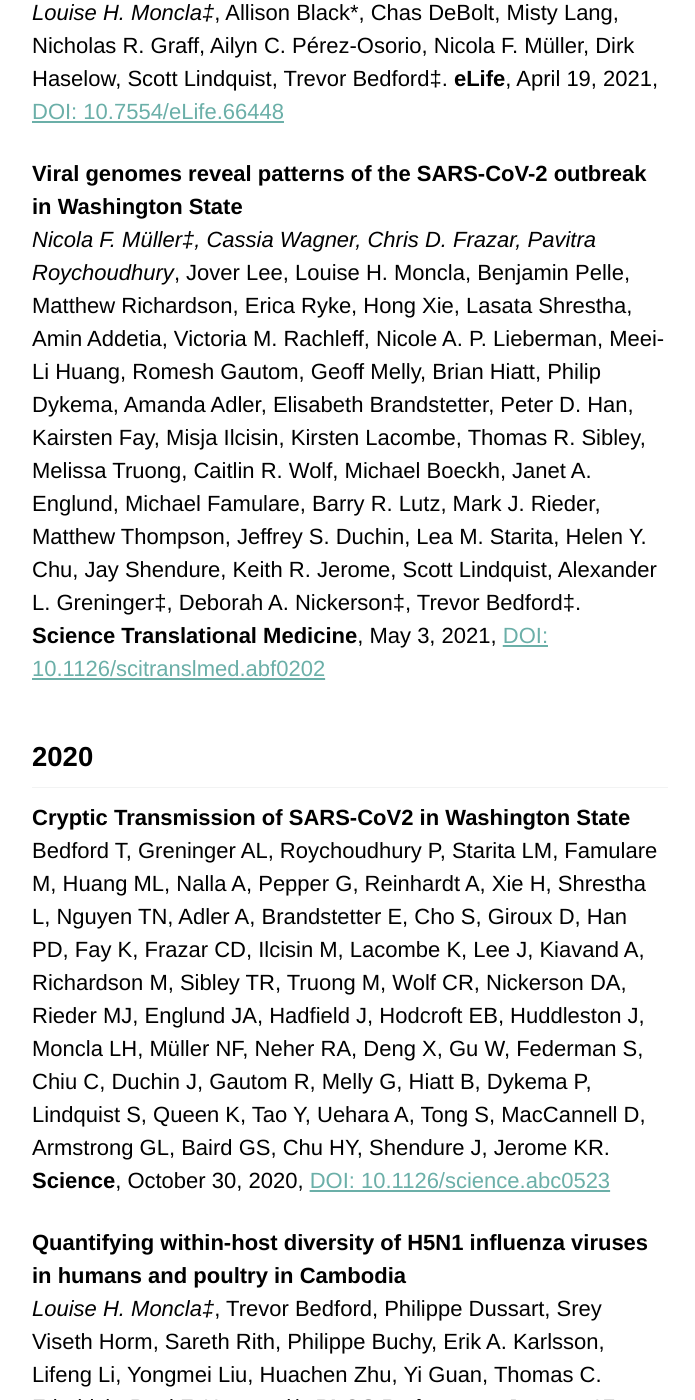
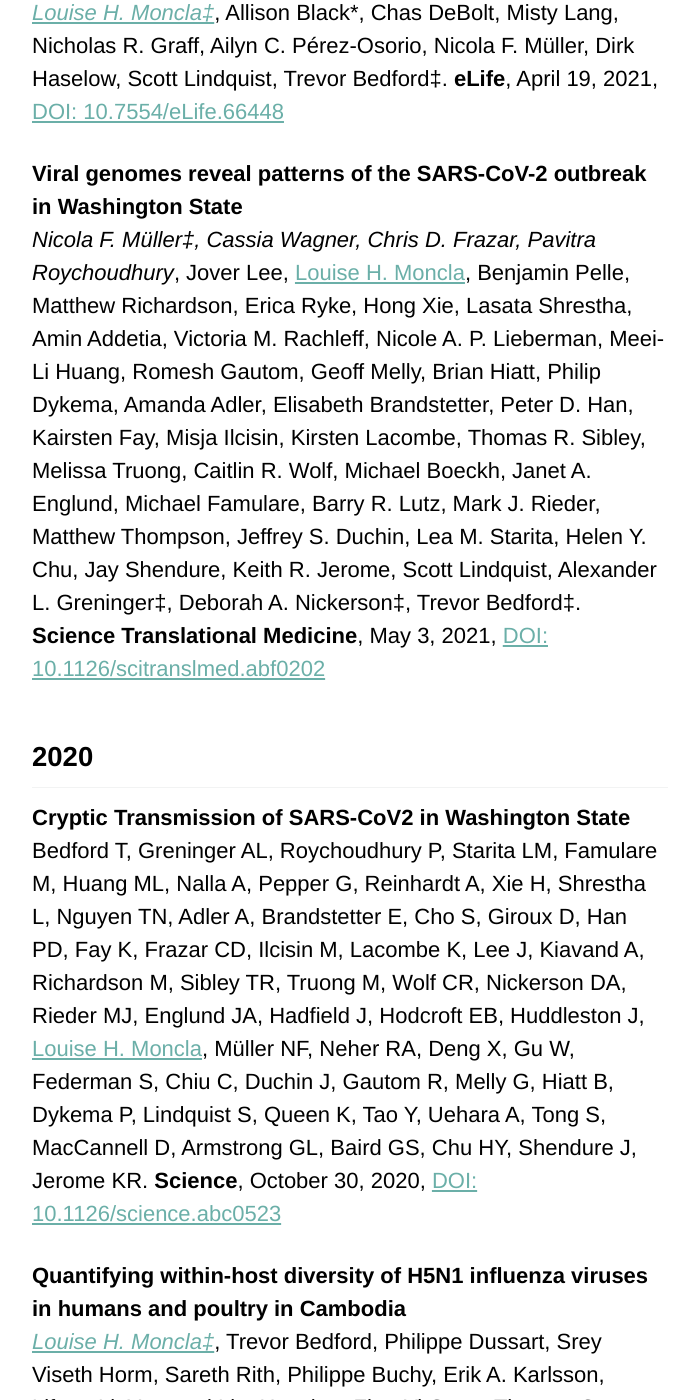
Before and after one commit to lmoncla/monclalab, a Jekyll site: the page built from _pages/publications.md, in a window 1280 px wide and 1400 px high, scrolled down 7169 px. Shown: the whole window, without its empty margins (290-985 px from the left). Built offline with Jekyll 4.4.1, drawn with Linux system fonts in a browser that asks for light colours; cached includes are drawn as plain includes; a script that is not in the unit is left out; comment, search, counter and statistics services are not loaded; some of the changed text lies outside the part shown.

Commit message:
working on better formatting for publications

```diff
--- a/_pages/publications.md
+++ b/_pages/publications.md
@@ -81,66 +81,66 @@ __Acute SARS-CoV-2 infections harbor limited within-host diversity and transmit
 *Katarina Braun, Gage Moreno*, Cassia Wagner, Molly A. Accola, William M. Rehrauer, David Baker, Katia Koelle, David H. O’Connor, Trevor Bedford, Thomas C. Friedrich‡, [Louise H. Moncla‡](https://lmoncla.github.io/monclalab/team/LouiseMoncla/). __PLOS Pathogens__, August 23, 2021, [DOI: 10.1371/journal.ppat.1009849](https://journals.plos.org/Plospathogens/article?id=10.1371/journal.ppat.1009849)
 
 __Repeated introductions and intensive community transmission fueled a mumps virus outbreak in Washington State__<br/>
-*Louise H. Moncla‡*, Allison Black*, Chas DeBolt, Misty Lang, Nicholas R. Graff, Ailyn C. Pérez-Osorio, Nicola F. Müller, Dirk Haselow, Scott Lindquist, Trevor Bedford‡. __eLife__, April 19, 2021, [DOI: 10.7554/eLife.66448](https://elifesciences.org/articles/66448.pdf)
+[*Louise H. Moncla‡*](https://lmoncla.github.io/monclalab/team/LouiseMoncla/), Allison Black*, Chas DeBolt, Misty Lang, Nicholas R. Graff, Ailyn C. Pérez-Osorio, Nicola F. Müller, Dirk Haselow, Scott Lindquist, Trevor Bedford‡. __eLife__, April 19, 2021, [DOI: 10.7554/eLife.66448](https://elifesciences.org/articles/66448.pdf)
 
 __Viral genomes reveal patterns of the SARS-CoV-2 outbreak in Washington State<br/>__
-*Nicola F. Müller‡, Cassia Wagner, Chris D. Frazar, Pavitra Roychoudhury*, Jover Lee, Louise H. Moncla, Benjamin Pelle, Matthew Richardson, Erica Ryke, Hong Xie, Lasata Shrestha, Amin Addetia, Victoria M. Rachleff, Nicole A. P. Lieberman, Meei-Li Huang, Romesh Gautom, Geoff Melly, Brian Hiatt, Philip Dykema, Amanda Adler, Elisabeth Brandstetter, Peter D. Han, Kairsten Fay, Misja Ilcisin, Kirsten Lacombe, Thomas R. Sibley, Melissa Truong, Caitlin R. Wolf, Michael Boeckh, Janet A. Englund, Michael Famulare, Barry R. Lutz, Mark J. Rieder, Matthew Thompson, Jeffrey S. Duchin, Lea M. Starita, Helen Y. Chu, Jay Shendure, Keith R. Jerome, Scott Lindquist, Alexander L. Greninger‡, Deborah A. Nickerson‡, Trevor Bedford‡.  __Science Translational Medicine__, May 3, 2021, [DOI: 10.1126/scitranslmed.abf0202](https://www.science.org/doi/full/10.1126/scitranslmed.abf0202)
+*Nicola F. Müller‡, Cassia Wagner, Chris D. Frazar, Pavitra Roychoudhury*, Jover Lee, [Louise H. Moncla](https://lmoncla.github.io/monclalab/team/LouiseMoncla/), Benjamin Pelle, Matthew Richardson, Erica Ryke, Hong Xie, Lasata Shrestha, Amin Addetia, Victoria M. Rachleff, Nicole A. P. Lieberman, Meei-Li Huang, Romesh Gautom, Geoff Melly, Brian Hiatt, Philip Dykema, Amanda Adler, Elisabeth Brandstetter, Peter D. Han, Kairsten Fay, Misja Ilcisin, Kirsten Lacombe, Thomas R. Sibley, Melissa Truong, Caitlin R. Wolf, Michael Boeckh, Janet A. Englund, Michael Famulare, Barry R. Lutz, Mark J. Rieder, Matthew Thompson, Jeffrey S. Duchin, Lea M. Starita, Helen Y. Chu, Jay Shendure, Keith R. Jerome, Scott Lindquist, Alexander L. Greninger‡, Deborah A. Nickerson‡, Trevor Bedford‡.  __Science Translational Medicine__, May 3, 2021, [DOI: 10.1126/scitranslmed.abf0202](https://www.science.org/doi/full/10.1126/scitranslmed.abf0202)
 
 ## 2020
 __Cryptic Transmission of SARS-CoV2 in Washington State<br/>__
-Bedford T, Greninger AL, Roychoudhury P, Starita LM, Famulare M, Huang ML, Nalla A, Pepper G, Reinhardt A, Xie H, Shrestha L, Nguyen TN, Adler A, Brandstetter E, Cho S, Giroux D, Han PD, Fay K, Frazar CD, Ilcisin M, Lacombe K, Lee J, Kiavand A, Richardson M, Sibley TR, Truong M, Wolf CR, Nickerson DA, Rieder MJ, Englund JA, Hadfield J, Hodcroft EB, Huddleston J, Moncla LH, Müller NF, Neher RA, Deng X, Gu W, Federman S, Chiu C, Duchin J, Gautom R, Melly G, Hiatt B, Dykema P, Lindquist S, Queen K, Tao Y, Uehara A, Tong S, MacCannell D, Armstrong GL, Baird GS, Chu HY, Shendure J, Jerome KR. __Science__, October 30, 2020, [DOI: 10.1126/science.abc0523](https://www.science.org/doi/full/10.1126/science.abc0523)
+Bedford T, Greninger AL, Roychoudhury P, Starita LM, Famulare M, Huang ML, Nalla A, Pepper G, Reinhardt A, Xie H, Shrestha L, Nguyen TN, Adler A, Brandstetter E, Cho S, Giroux D, Han PD, Fay K, Frazar CD, Ilcisin M, Lacombe K, Lee J, Kiavand A, Richardson M, Sibley TR, Truong M, Wolf CR, Nickerson DA, Rieder MJ, Englund JA, Hadfield J, Hodcroft EB, Huddleston J, [Louise H. Moncla](https://lmoncla.github.io/monclalab/team/LouiseMoncla/), Müller NF, Neher RA, Deng X, Gu W, Federman S, Chiu C, Duchin J, Gautom R, Melly G, Hiatt B, Dykema P, Lindquist S, Queen K, Tao Y, Uehara A, Tong S, MacCannell D, Armstrong GL, Baird GS, Chu HY, Shendure J, Jerome KR. __Science__, October 30, 2020, [DOI: 10.1126/science.abc0523](https://www.science.org/doi/full/10.1126/science.abc0523)
 
 __Quantifying within-host diversity of H5N1 influenza viruses in humans and poultry in Cambodia<br/>__
-*Louise H. Moncla‡*, Trevor Bedford, Philippe Dussart, Srey Viseth Horm, Sareth Rith, Philippe Buchy, Erik A. Karlsson, Lifeng Li, Yongmei Liu, Huachen Zhu, Yi Guan, Thomas C. Friedrich, Paul F. Horwood‡. __PLOS Pathogens__, January 17, 2020, [DOI: 10.1371/journal.ppat.1008191](https://journals.plos.org/plospathogens/article?id=10.1371/journal.ppat.1008191)
+[*Louise H. Moncla‡*](https://lmoncla.github.io/monclalab/team/LouiseMoncla/), Trevor Bedford, Philippe Dussart, Srey Viseth Horm, Sareth Rith, Philippe Buchy, Erik A. Karlsson, Lifeng Li, Yongmei Liu, Huachen Zhu, Yi Guan, Thomas C. Friedrich, Paul F. Horwood‡. __PLOS Pathogens__, January 17, 2020, [DOI: 10.1371/journal.ppat.1008191](https://journals.plos.org/plospathogens/article?id=10.1371/journal.ppat.1008191)
 
 ## 2019
 __Genomic Epidemiology supports multiple introductions and cryptic transmission of Zika virus in Colombia<br/>__
-*Allison Black, Louise H. Moncla*, Katherine Laiton-Donato, Barney Potter, Lissethe Pardo, Angelica Rico, Catalina Tovar, Diana P. Rojas, Ira M. Longini, M. Elizabeth Halloran, Dioselina Peláez-Varvajal, Juan D. Ramírez, Marcela Mercado-Reyes, Trevor Bedford‡. __BMC Infectious Diseases__, November 12, 2019. [DOI: DOI: 10.1186/s12879-019-4566-2](https://bmcinfectdis.biomedcentral.com/articles/10.1186/s12879-019-4566-2)
+*Allison Black*, [*Louise H. Moncla*](https://lmoncla.github.io/monclalab/team/LouiseMoncla/), Katherine Laiton-Donato, Barney Potter, Lissethe Pardo, Angelica Rico, Catalina Tovar, Diana P. Rojas, Ira M. Longini, M. Elizabeth Halloran, Dioselina Peláez-Varvajal, Juan D. Ramírez, Marcela Mercado-Reyes, Trevor Bedford‡. __BMC Infectious Diseases__, November 12, 2019. [DOI: DOI: 10.1186/s12879-019-4566-2](https://bmcinfectdis.biomedcentral.com/articles/10.1186/s12879-019-4566-2)
 
 __Comprehensive mapping of the avian influenza polymerase protein PB2 to humans<br/>__
-*YQ Shirleen Soh*, Louise H. Moncla, Rachel Eguia, Trevor Bedford, Jesse D. Bloom. __eLife__, April 30, 2019. [DOI: 10.7554/eLife.45079](https://elifesciences.org/articles/45079)
+*YQ Shirleen Soh*, [Louise H. Moncla](https://lmoncla.github.io/monclalab/team/LouiseMoncla/), Rachel Eguia, Trevor Bedford, Jesse D. Bloom. __eLife__, April 30, 2019. [DOI: 10.7554/eLife.45079](https://elifesciences.org/articles/45079)
 
 __Tracking dengue virus type 1 genetic diversity during lineage replacement in an hyperendemic are in Colombia<br/>__
-*Mauricio A. Salvo*, Mathew T. Aliota, Louise H. Moncla, ID Velez, AL Trujillo, Thomas C. Friedrich, Jorge E. Osorio‡.  __PLOS One__, March 7, 2019. [DOI: 10.1371/journal.pone.0212947](https://journals.plos.org/plosone/article?id=10.1371/journal.pone.0212947)
+*Mauricio A. Salvo*, Mathew T. Aliota, [Louise H. Moncla](https://lmoncla.github.io/monclalab/team/LouiseMoncla/), ID Velez, AL Trujillo, Thomas C. Friedrich, Jorge E. Osorio‡.  __PLOS One__, March 7, 2019. [DOI: 10.1371/journal.pone.0212947](https://journals.plos.org/plosone/article?id=10.1371/journal.pone.0212947)
 
 ## 2018
 __Diversity of influenza A(H5N1) viruses in infected humans, northern Vietnam, 2004-2010__<br/>
-*Hirotaka Imai, Jorge M. Dinis*, Gongxun Zhong, Louise H. Moncla, Tiago J.S. Lopexs, Ryan McBride, Andrew J. Thompson, Wenjie Peng, Mai thi Q. Le, Anthony Hanson, Michael Lauck, Yuko Sakai-Tagawa, Shinya Yamada, Julie Eggenberger, David H. O’Connor, Yasuo Suzuki, Masato Hatta, James C. Paulson, Gabriele Neumann, Yoshihiro Kawaoka‡. __Emerging Infectious Diseases__, 24, 7, July 2018. [DOI: 10.3201/eid2407.171441](https://www.ncbi.nlm.nih.gov/pmc/articles/PMC6038741/)
+*Hirotaka Imai, Jorge M. Dinis*, Gongxun Zhong, [Louise H. Moncla](https://lmoncla.github.io/monclalab/team/LouiseMoncla/), Tiago J.S. Lopexs, Ryan McBride, Andrew J. Thompson, Wenjie Peng, Mai thi Q. Le, Anthony Hanson, Michael Lauck, Yuko Sakai-Tagawa, Shinya Yamada, Julie Eggenberger, David H. O’Connor, Yasuo Suzuki, Masato Hatta, James C. Paulson, Gabriele Neumann, Yoshihiro Kawaoka‡. __Emerging Infectious Diseases__, 24, 7, July 2018. [DOI: 10.3201/eid2407.171441](https://www.ncbi.nlm.nih.gov/pmc/articles/PMC6038741/)
 
 __Within-host evolution of human influenza virus__<br/>
-*Katherine S. Xue,* Louise H. Moncla, Trevor Bedford, Jesse D. Bloom‡. __Trends in Microbiology__, March 10, 2018. [DOI: 10.1016/j.tim.2018.02.007](https://pubmed.ncbi.nlm.nih.gov/29534854/)
+*Katherine S. Xue,* [Louise H. Moncla](https://lmoncla.github.io/monclalab/team/LouiseMoncla/), Trevor Bedford, Jesse D. Bloom‡. __Trends in Microbiology__, March 10, 2018. [DOI: 10.1016/j.tim.2018.02.007](https://pubmed.ncbi.nlm.nih.gov/29534854/)
 
 
 ## 2017
 __Emergence of oseltamivir-resistant H7N9 influenza viruses in immunosuppressed cynomolgus macaques__<br/>
-*Maki Kiso,* Kiyoko Iwatsuki-Horimoto, Seiya Yamayoshi, Ryuta Uraki, Mutsumi Ito, Eiryo Kawakami, Yuriko Tomita, Satoshi Fukuyama, Tiago J.S. Lopes, Tokiko Watanabe, Louise H. Moncla, Thomas C. Friedrich, Gabriele Neumann, Yoshihiro Kawaoka‡.  __Journal of Infectious Diseases__, Volume 216, issue 5, September 1, 2017. [DOI: 10.1093/infdis/jix296](https://academic.oup.com/jid/article/216/5/582/3882740)
+*Maki Kiso,* Kiyoko Iwatsuki-Horimoto, Seiya Yamayoshi, Ryuta Uraki, Mutsumi Ito, Eiryo Kawakami, Yuriko Tomita, Satoshi Fukuyama, Tiago J.S. Lopes, Tokiko Watanabe, [Louise H. Moncla](https://lmoncla.github.io/monclalab/team/LouiseMoncla/), Thomas C. Friedrich, Gabriele Neumann, Yoshihiro Kawaoka‡.  __Journal of Infectious Diseases__, Volume 216, issue 5, September 1, 2017. [DOI: 10.1093/infdis/jix296](https://academic.oup.com/jid/article/216/5/582/3882740)
 
 __Influenza evolution: new insights into an old foe__<br/>
-*Louise H. Moncla,* Nicholas W. Florek, Thomas C. Friedrich‡. __Trends in Microbiology__, June 25, 2017. PMID: 28478941. [DOI: 10.1016/j.tim.2017.04.003](https://www.sciencedirect.com/science/article/pii/S0966842X17300914)
+[*Louise H. Moncla*](https://lmoncla.github.io/monclalab/team/LouiseMoncla/), Nicholas W. Florek, Thomas C. Friedrich‡. __Trends in Microbiology__, June 25, 2017. PMID: 28478941. [DOI: 10.1016/j.tim.2017.04.003](https://www.sciencedirect.com/science/article/pii/S0966842X17300914)
 
 
 ## 2016
 __Within-host evolution of simian arteriviruses in crab-eating macaques__<br/>
-*Louise H. Moncla**, Andrea M. Weiler, Gabrielle Barry, Jason Weinfurter, Jorge M. Dinis, Olivia Charlier, Michael Lauck, Adam Bailey, Jens Kuhn, Victoria Wahl-Jensen, Joshua C. Johnson, Peter B. Jahrling, Tony L. Goldberg, David H. O’Connor, Thomas C. Friedrich‡. __Journal of Virology__, August 12, 2016.[DOI: 10.1128/JVI.02231-16](https://www.ncbi.nlm.nih.gov/pmc/articles/PMC5286893/)
+[*Louise H. Moncla*](https://lmoncla.github.io/monclalab/team/LouiseMoncla/), Andrea M. Weiler, Gabrielle Barry, Jason Weinfurter, Jorge M. Dinis, Olivia Charlier, Michael Lauck, Adam Bailey, Jens Kuhn, Victoria Wahl-Jensen, Joshua C. Johnson, Peter B. Jahrling, Tony L. Goldberg, David H. O’Connor, Thomas C. Friedrich‡. __Journal of Virology__, August 12, 2016.[DOI: 10.1128/JVI.02231-16](https://www.ncbi.nlm.nih.gov/pmc/articles/PMC5286893/)
 
 __A Single Mutation in the VP1 of Enterovirus 71 is Responsible for Increased Virulence and Neurotropism in Adult Interferon Deficient Mice__<br/>
-*Elizabeth A. Caine*, Louise H. Moncla, Monica Ronderos, Thomas C. Friedrich, Jorge E. Osorio‡. Journal of Virology. July 20, 2016. [DOI: 10.1128/JVI.01370-16](https://www.ncbi.nlm.nih.gov/pmc/articles/PMC5021399/)
+*Elizabeth A. Caine*, [Louise H. Moncla](https://lmoncla.github.io/monclalab/team/LouiseMoncla/), Monica Ronderos, Thomas C. Friedrich, Jorge E. Osorio‡. Journal of Virology. July 20, 2016. [DOI: 10.1128/JVI.01370-16](https://www.ncbi.nlm.nih.gov/pmc/articles/PMC5021399/)
 
 __A rhesus macaque model of Asian-lineage Zika virus infection__<br/>
-*Dudley DM**, Aliota MT, Mohr EL, Weiler AM, Lehrer-Brey G, Weisgrau KL, Mohns MS, Breitbach ME, Rasheed MN, Newman CM, Gellerup DD, Moncla LH, Post J, Schultz-Darken N, Schotzko ML, Hayes JM, Eudailey JA, Moody MA, Permar SR, O'Connor SL, Rakasz EG, Simmons HA, Capuano S, Golos TG, Osorio JE, Friedrich TC, O'Connor DH‡. __Nature Communications__; 7:12204. Jun 28, 2016. [DOI: 10.1038/ncomms12204](https://www.nature.com/articles/ncomms12204)
+*Dudley DM**, Aliota MT, Mohr EL, Weiler AM, Lehrer-Brey G, Weisgrau KL, Mohns MS, Breitbach ME, Rasheed MN, Newman CM, Gellerup DD, [Louise H. Moncla](https://lmoncla.github.io/monclalab/team/LouiseMoncla/), Post J, Schultz-Darken N, Schotzko ML, Hayes JM, Eudailey JA, Moody MA, Permar SR, O'Connor SL, Rakasz EG, Simmons HA, Capuano S, Golos TG, Osorio JE, Friedrich TC, O'Connor DH‡. __Nature Communications__; 7:12204. Jun 28, 2016. [DOI: 10.1038/ncomms12204](https://www.nature.com/articles/ncomms12204)
 
 __Selective bottlenecks shape evolutionary pathways taken during mammalian adaptation of a 1918-like avian influenza virus__<br/>
-*Louise H. Moncla**, Gongxun Zhong, Chase W. Nelson, Austin L. Hughes, James Mutschler, Tokiko Watanabe, Yoshihiro Kawaoka, Thomas C. Friedrich‡. Cell Host and Microbe 19, 169-190, February 10, 2016. (Featured Article)[DOI: 10.1016/j.chom.2016.01.011](https://www.sciencedirect.com/science/article/pii/S1931312816300105?via%3Dihub)
+[*Louise H. Moncla*](https://lmoncla.github.io/monclalab/team/LouiseMoncla/), Gongxun Zhong, Chase W. Nelson, Austin L. Hughes, James Mutschler, Tokiko Watanabe, Yoshihiro Kawaoka, Thomas C. Friedrich‡. Cell Host and Microbe 19, 169-190, February 10, 2016. (Featured Article)[DOI: 10.1016/j.chom.2016.01.011](https://www.sciencedirect.com/science/article/pii/S1931312816300105?via%3Dihub)
 
 __Divergent simian arteriviruses cause simian hemorrhagic fever of different severity in macaques__<br/>
-*Victoria Wahl-Jensen, Joshua Johnson*, Michael Lauck, Jason Weinfurter, Louise Moncla, Andrea Weiler, Olivia Charlier, Oscar Rojas, Russell Byrum, Dan Ragland, Louis Huzella, Erika Zommer, Melanie Cohen, John Bernbaum, Yíngyún Caì, Hannah Sanford, Steven Mazur, Reed Johnson, Gustavo Palacios, Adam Bailey, Peter Jahrling, Tony Goldberg, David O'Connor, Thomas Friedrich, and Jens Kuhn‡. MBio. 2016 Febraury 23; 7(1). [DOI: 10.1128/mBio.02009-15](https://journals.asm.org/doi/pdf/10.1128/mBio.02009-15)
+*Victoria Wahl-Jensen, Joshua Johnson*, Michael Lauck, Jason Weinfurter, [Louise H. Moncla](https://lmoncla.github.io/monclalab/team/LouiseMoncla/), Andrea Weiler, Olivia Charlier, Oscar Rojas, Russell Byrum, Dan Ragland, Louis Huzella, Erika Zommer, Melanie Cohen, John Bernbaum, Yíngyún Caì, Hannah Sanford, Steven Mazur, Reed Johnson, Gustavo Palacios, Adam Bailey, Peter Jahrling, Tony Goldberg, David O'Connor, Thomas Friedrich, and Jens Kuhn‡. MBio. 2016 Febraury 23; 7(1). [DOI: 10.1128/mBio.02009-15](https://journals.asm.org/doi/pdf/10.1128/mBio.02009-15)
 
 __Deep sequencing reveals potential antigenic drift variants at low frequency in influenza A-infected humans__<br/>
-*Jorge M. Dinis, Nicholas W. Florek*, Omolayo O. Fatola, Louise H. Moncla, James P. Mutschler, Jennifer K. Meece, Edward A. Belongia, Thomas C. Friedrich‡. Journal of Virology. 2016 January 6. [DOI: 10.1128/JVI.03248-15](https://www.ncbi.nlm.nih.gov/pmc/articles/PMC4794676/)
+*Jorge M. Dinis, Nicholas W. Florek*, Omolayo O. Fatola, [Louise H. Moncla](https://lmoncla.github.io/monclalab/team/LouiseMoncla/), James P. Mutschler, Jennifer K. Meece, Edward A. Belongia, Thomas C. Friedrich‡. Journal of Virology. 2016 January 6. [DOI: 10.1128/JVI.03248-15](https://www.ncbi.nlm.nih.gov/pmc/articles/PMC4794676/)
 
 ## Pre-2016
 __SNPGenie: estimating evolutionary parameters to detect natural selection using pooled next-generation sequencing data__<br/>
-*Nelson CW**, Moncla LH, Hughes AL‡. Bioinformatics. 2015 July 29. [DOI: 10.1093/bioinformatics/btv449](https://academic.oup.com/bioinformatics/article/31/22/3709/241742)
+*Nelson CW**, [Moncla LH](https://lmoncla.github.io/monclalab/team/LouiseMoncla/), Hughes AL‡. Bioinformatics. 2015 July 29. [DOI: 10.1093/bioinformatics/btv449](https://academic.oup.com/bioinformatics/article/31/22/3709/241742)
 
 __A novel nonhuman primate model for influenza transmission__<br/>
-*Louise H. Moncla**, Ted M. Ross*, Jorge M. Dinis, Jason T. Weinfurter, Tatum D. Mortimer, Nancy Schultz-Darken, Kevin Brunner, Saverio V. Capuano III, Carissa Boettcher, Jennifer Post, Michael Johnson, Chalise E. Bloom, Andrea M. Weiler, Thomas C. Friedrich‡. PLOS One 8, e78750. November 14, 2013. [DOI: 10.1371/journal.pone.0078750](https://journals.plos.org/plosone/article?id=10.1371/journal.pone.0078750)
+[*Louise H. Moncla*](https://lmoncla.github.io/monclalab/team/LouiseMoncla/), Ted M. Ross*, Jorge M. Dinis, Jason T. Weinfurter, Tatum D. Mortimer, Nancy Schultz-Darken, Kevin Brunner, Saverio V. Capuano III, Carissa Boettcher, Jennifer Post, Michael Johnson, Chalise E. Bloom, Andrea M. Weiler, Thomas C. Friedrich‡. PLOS One 8, e78750. November 14, 2013. [DOI: 10.1371/journal.pone.0078750](https://journals.plos.org/plosone/article?id=10.1371/journal.pone.0078750)
```
